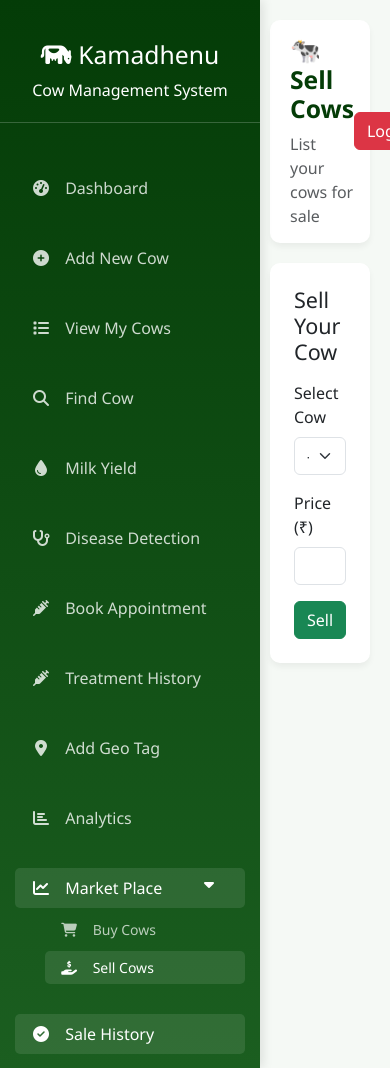
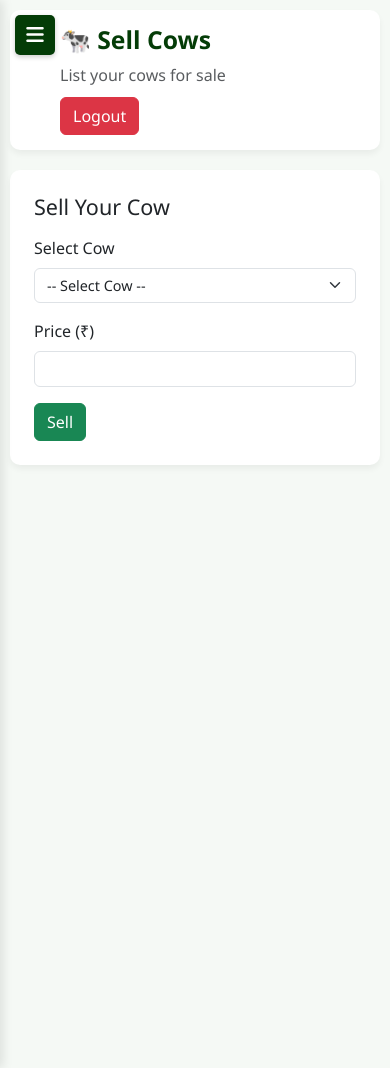
Before and after one commit to Rajesh8356/Kamadhenu, a Flask app: page /sell_cow in a window 390 px wide; the page is wider, and only the part inside the window is pictured. Run offline with Flask 3, Linux system fonts and the light colour scheme; the visitor is signed in with stand-in values (Sample User, id 1); data comes from the database, SQL or seed files in the repository; data that the repository does not hold is empty.

Commit message:
Update sell_cow.html

```diff
--- a/templates/sell_cow.html
+++ b/templates/sell_cow.html
@@ -17,6 +17,7 @@
     body {
       background-color: #f5f9f5;
       font-family: 'Segoe UI', Tahoma, Geneva, Verdana, sans-serif;
+      overflow-x: hidden;
     }
     .dashboard-container { width: 100%; margin: 0; }
     .sidebar {
@@ -28,8 +29,15 @@
       padding-top: 20px;
       box-shadow: 3px 0 10px rgba(0,0,0,0.1);
       overflow-y: auto;
+      z-index: 1000;
+      transition: all 0.3s ease;
     }
-    .main-content { margin-left: 250px; padding: 20px; }
+    .main-content {
+      margin-left: 260px;
+      padding: 20px;
+      transition: all 0.3s ease;
+      width: calc(100% - 260px);
+    }
     .header {
       background-color: white;
       padding: 15px 20px;
@@ -63,6 +71,87 @@
     .submenu { list-style: none; padding-left: 30px; display: none; }
     .submenu .nav-link { font-size: 14px; padding: 6px 14px; color: rgba(255,255,255,0.7); }
     .submenu .nav-link:hover, .submenu .nav-link.active { color: #fff; }
+
+    /* Mobile menu toggle button */
+    .menu-toggle {
+      display: none;
+      position: fixed;
+      top: 15px;
+      left: 15px;
+      z-index: 1100;
+      background-color: var(--primary);
+      color: white;
+      border: none;
+      border-radius: 5px;
+      width: 40px;
+      height: 40px;
+      font-size: 20px;
+      cursor: pointer;
+      box-shadow: 0 2px 5px rgba(0,0,0,0.2);
+    }
+
+    /* Overlay for mobile when sidebar is open */
+    .overlay {
+      display: none;
+      position: fixed;
+      top: 0;
+      left: 0;
+      width: 100%;
+      height: 100%;
+      background-color: rgba(0,0,0,0.5);
+      z-index: 999;
+    }
+
+    .overlay.active {
+      display: block;
+    }
+
+    /* Mobile responsive styles */
+    @media (max-width: 768px) {
+      .sidebar {
+        transform: translateX(-100%);
+        width: 70%;
+        max-width: 250px;
+      }
+
+      .sidebar.active {
+        transform: translateX(0);
+      }
+
+      .main-content {
+        margin-left: 0;
+        width: 100%;
+      }
+
+      .menu-toggle {
+        display: block;
+      }
+
+      .header {
+        padding: 15px 15px 15px 50px;
+        flex-direction: column;
+        align-items: flex-start;
+        gap: 10px;
+      }
+
+      .card {
+        padding: 15px;
+      }
+    }
+
+    @media (max-width: 576px) {
+      .main-content {
+        padding: 10px;
+      }
+
+      .logo h2 {
+        font-size: 1.5rem;
+      }
+
+      .form-control, .form-select {
+        font-size: 0.9rem;
+      }
+    }
       /* Language Selector Styles - BOTTOM */
     .language-selector {
         position: fixed;
@@ -151,9 +240,17 @@
   </style>
 </head>
 <body class="cow-background">
+  <!-- Mobile menu toggle -->
+  <button class="menu-toggle" id="menuToggle">
+    <i class="fas fa-bars"></i>
+  </button>
+
+  <!-- Overlay for mobile -->
+  <div class="overlay" id="overlay"></div>
+
   <div class="dashboard-container">
     <!-- Sidebar -->
-    <div class="sidebar">
+    <div class="sidebar" id="sidebar">
       <div class="logo">
         <h2><i class="fas fa-cow"></i> Kamadhenu</h2>
         <p class="mb-0">Cow Management System</p>
@@ -195,7 +292,7 @@
           </ul>
         </li>
         <li class="nav-item">
-          <a class="nav-link active" href="/sold_cows">
+          <a class="nav-link" href="/sold_cows">
             <i class="fas fa-check-circle"></i> Sale History
           </a>
         </li>
@@ -203,7 +300,7 @@
     </div>
 
     <!-- Main Content -->
-    <div class="main-content">
+    <div class="main-content" id="mainContent">
       <div class="header">
         <div>
           <h2 class="welcome-text">🐄 Sell Cows</h2>
@@ -246,8 +343,61 @@
           <button type="submit" class="btn btn-success">Sell</button>
         </form>
       </div>
+    </div>
+  </div>
 
   <script>
+    // Mobile sidebar toggle functionality
+    const menuToggle = document.getElementById('menuToggle');
+    const sidebar = document.getElementById('sidebar');
+    const mainContent = document.getElementById('mainContent');
+    const overlay = document.getElementById('overlay');
+
+    menuToggle.addEventListener('click', function() {
+      sidebar.classList.toggle('active');
+      overlay.classList.toggle('active');
+
+      // Change icon based on sidebar state
+      const icon = menuToggle.querySelector('i');
+      if (sidebar.classList.contains('active')) {
+        icon.classList.remove('fa-bars');
+        icon.classList.add('fa-times');
+      } else {
+        icon.classList.remove('fa-times');
+        icon.classList.add('fa-bars');
+      }
+    });
+
+    // Close sidebar when clicking on overlay
+    overlay.addEventListener('click', function() {
+      sidebar.classList.remove('active');
+      overlay.classList.remove('active');
+      const icon = menuToggle.querySelector('i');
+      icon.classList.remove('fa-times');
+      icon.classList.add('fa-bars');
+    });
+
+    // Close sidebar when clicking on a nav link (mobile)
+    const navLinks = document.querySelectorAll('.nav-link');
+    navLinks.forEach(link => {
+      link.addEventListener('click', function() {
+        if (window.innerWidth <= 768) {
+          sidebar.classList.remove('active');
+          overlay.classList.remove('active');
+          const icon = menuToggle.querySelector('i');
+          icon.classList.remove('fa-times');
+          icon.classList.add('fa-bars');
+        }
+      });
+    });
+
+    // Existing functions from your code
+    function toggleSubmenu(event) {
+      event.preventDefault();
+      const submenu = event.target.closest("li").querySelector(".submenu");
+      submenu.style.display = submenu.style.display === "block" ? "none" : "block";
+    }
+
     document.getElementById('cow_select').addEventListener('change', function(){
       const option = this.selectedOptions[0];
       if(option.value === "") {
@@ -270,18 +420,6 @@ document.getElementById('cow_select').addEventListener('change', function(){
     });
   </script>
 
-
-    </div>
-
-  </div>
-
-  <script>
-    function toggleSubmenu(event) {
-      event.preventDefault();
-      const submenu = event.target.closest("li").querySelector(".submenu");
-      submenu.style.display = submenu.style.display === "block" ? "none" : "block";
-    }
-  </script>
   <script>
     // Language translation functions
     function googleTranslateElementInit() {
```
Lines whose indentation alone changed are shown as unchanged.
